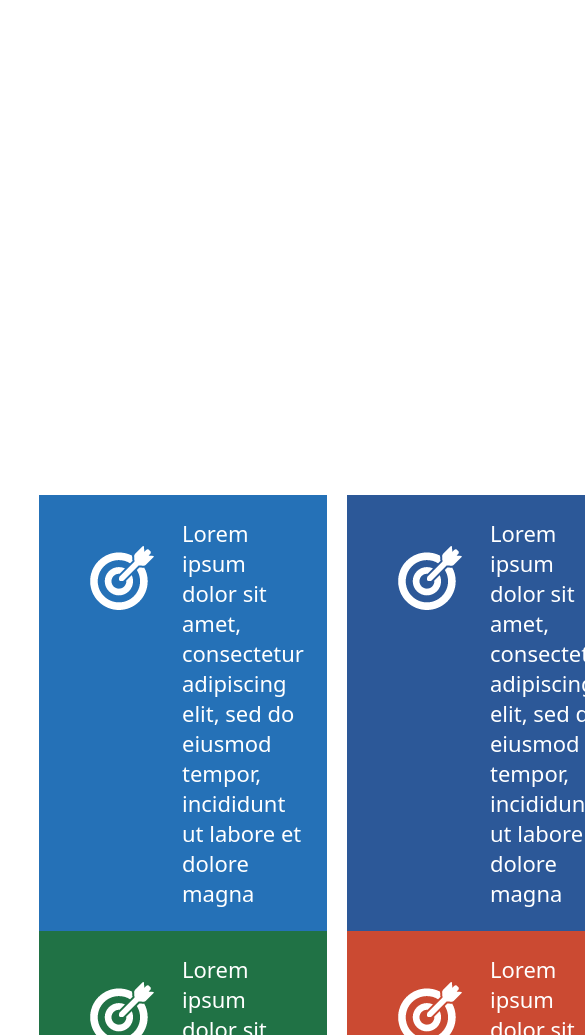
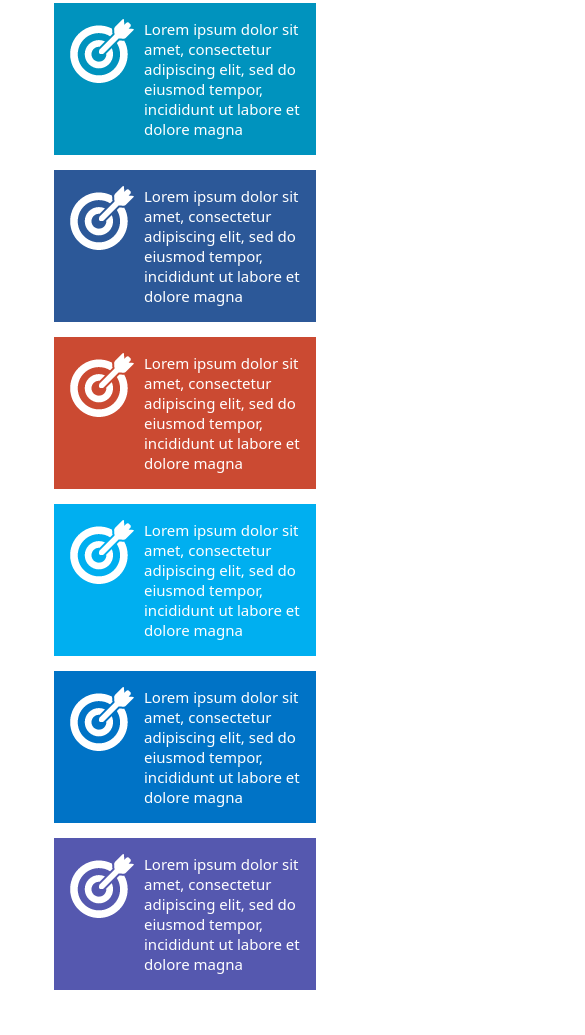
Before and after one commit to NMarlon/Lorem-Ipsum-Site-Marlon, a plain HTML site: page index.html in a window 390 px wide. Shown: the part 2598-3633 px from the top of the page, 585 px wide, since content can reach past the window. After the commit the page ends 3588 px from the top, so only its background shows below. Drawn offline with nearby package versions, Linux system fonts and the light colour scheme; a web font is replaced by a local one.

Commit message:
3/7 Aperfeiçoamento dos Alvos . Ok

```diff
--- a/css.css
+++ b/css.css
@@ -201,26 +201,25 @@ p{font-family: "segoeui";}
     margin-right: auto;
     margin-left: auto;
     height: 500px;
-    margin-top: 1310px;
+    margin-top: 150px;
 }
 .TextoAlvos {
     color: white;
-    font-size: 22px;
+    font-size: 15px;
     margin: auto;
 }
 
-.alvosDiv1{
+.alvosDiv{
     margin-right: 20px;
 }
 .AlvoImg{
     display: block;
     margin-top: auto;
     margin-bottom: auto;
-    margin: 28px;
+    margin-right: 10px;
 }
 .divP{
     display: -webkit-inline-box;
-    width: 70%;
     margin: auto;
     height: 80%;
 }
@@ -232,7 +231,9 @@ p{font-family: "segoeui";}
 }
 .alvos{
     display: flex;
-    padding: 23px;
+    padding: 16px;
+    text-align: left;
+    margin: 15px;
 }
 
 .MenuPopUpResponsivo{
@@ -264,6 +265,10 @@ p{font-family: "segoeui";}
     }
     .posLogo {
         margin: auto;
+    }
+    .alvosDivFundo{
+        display: block;
+        font-size: 12px;
     }
 }
 
@@ -299,4 +304,22 @@ display: none;
         margin:auto;
         margin-right: 5px;
     }
+    .alvos{
+        display: block;
+        text-align: center;
     }
+    .AlvoImg{
+        margin: auto;
+        font-size: 14px;
+    }
+    .alvosDiv{
+        display: contents;
+    }
+}
+
+@media only screen and (max-width: 280px) {
+    .alvosDivFundo{
+        width: 100%;
+    }
+
+}
--- a/index.html
+++ b/index.html
@@ -34,14 +34,14 @@
 		<p class="TextoGeral">Lorem ipsum dolor sit amet, consectetur adipiscing elit, sed do eiusmod tempor</p>
 	</div>
 	<div class="alvosDivFundo">
-		<div class="alvosDiv1" >
+		<div class="alvosDiv" >
 			<div class="alvos" style="background-color: #2571B7;"><div class="divImg"><img src="img/Grupo de máscara 1.png" class="AlvoImg"></div><div class="divP"><p class="TextoAlvos"> Lorem ipsum dolor sit amet, consectetur adipiscing elit, sed do eiusmod tempor, incididunt ut labore et dolore magna</p></div></div>
 			<div class="alvos" style="background-color: #207245;"><div class="divImg"><img src="img/Grupo de máscara 1.png" class="AlvoImg"></div><div class="divP"><p class="TextoAlvos"> Lorem ipsum dolor sit amet, consectetur adipiscing elit, sed do eiusmod tempor, incididunt ut labore et dolore magna</p></div></div>
 			<div class="alvos" style="background-color: #733781;"><div class="divImg"><img src="img/Grupo de máscara 1.png" class="AlvoImg"></div><div class="divP"><p class="TextoAlvos"> Lorem ipsum dolor sit amet, consectetur adipiscing elit, sed do eiusmod tempor, incididunt ut labore et dolore magna</p></div></div>
 			<div class="alvos" style="background-color: #094AB2;"><div class="divImg"><img src="img/Grupo de máscara 1.png" class="AlvoImg"></div><div class="divP"><p class="TextoAlvos"> Lorem ipsum dolor sit amet, consectetur adipiscing elit, sed do eiusmod tempor, incididunt ut labore et dolore magna</p></div></div>
 			<div class="alvos" style="background-color: #0093BE;"><div class="divImg"><img src="img/Grupo de máscara 1.png" class="AlvoImg"></div><div class="divP"><p class="TextoAlvos"> Lorem ipsum dolor sit amet, consectetur adipiscing elit, sed do eiusmod tempor, incididunt ut labore et dolore magna</p></div></div>
 		</div>
-		<div class="alvosDiv2">
+		<div class="alvosDiv">
 			<div class="alvos" style="background-color: #2C5898;"><div class="divImg"><img src="img/Grupo de máscara 1.png" class="AlvoImg"></div><div class="divP"><p class="TextoAlvos"> Lorem ipsum dolor sit amet, consectetur adipiscing elit, sed do eiusmod tempor, incididunt ut labore et dolore magna</p></div></div>
 			<div class="alvos" style="background-color: #CB4A32;"><div class="divImg"><img src="img/Grupo de máscara 1.png" class="AlvoImg"></div><div class="divP"><p class="TextoAlvos"> Lorem ipsum dolor sit amet, consectetur adipiscing elit, sed do eiusmod tempor, incididunt ut labore et dolore magna</p></div></div>
 			<div class="alvos" style="background-color: #00AFF0;"><div class="divImg"><img src="img/Grupo de máscara 1.png" class="AlvoImg"></div><div class="divP"><p class="TextoAlvos"> Lorem ipsum dolor sit amet, consectetur adipiscing elit, sed do eiusmod tempor, incididunt ut labore et dolore magna</p></div></div>
```
Lines whose indentation alone changed are shown as unchanged.
